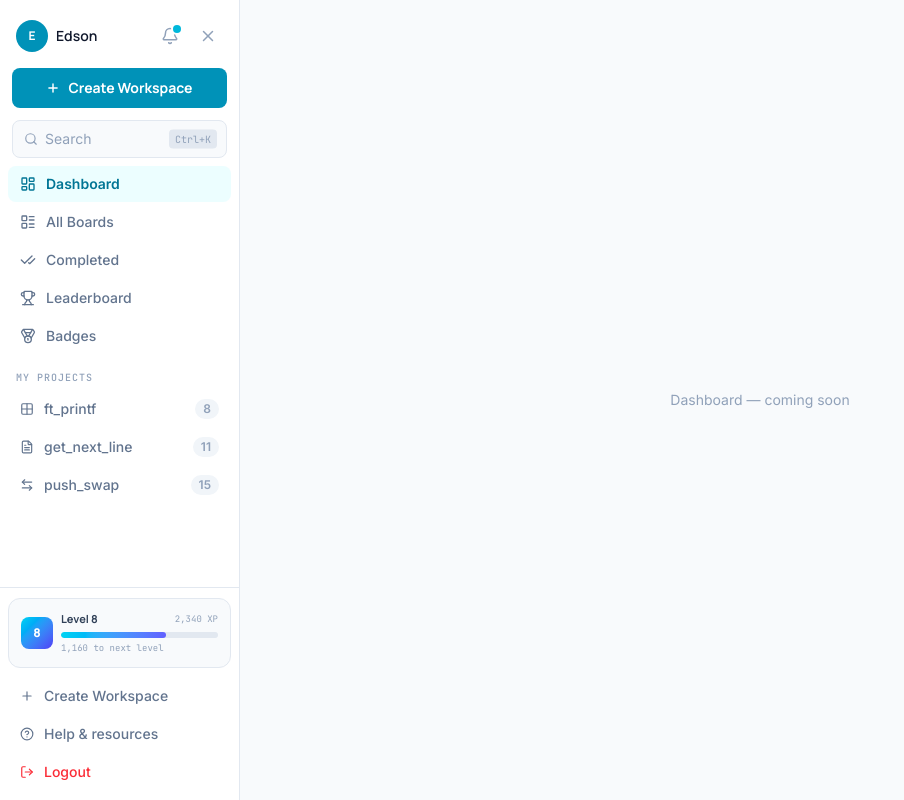
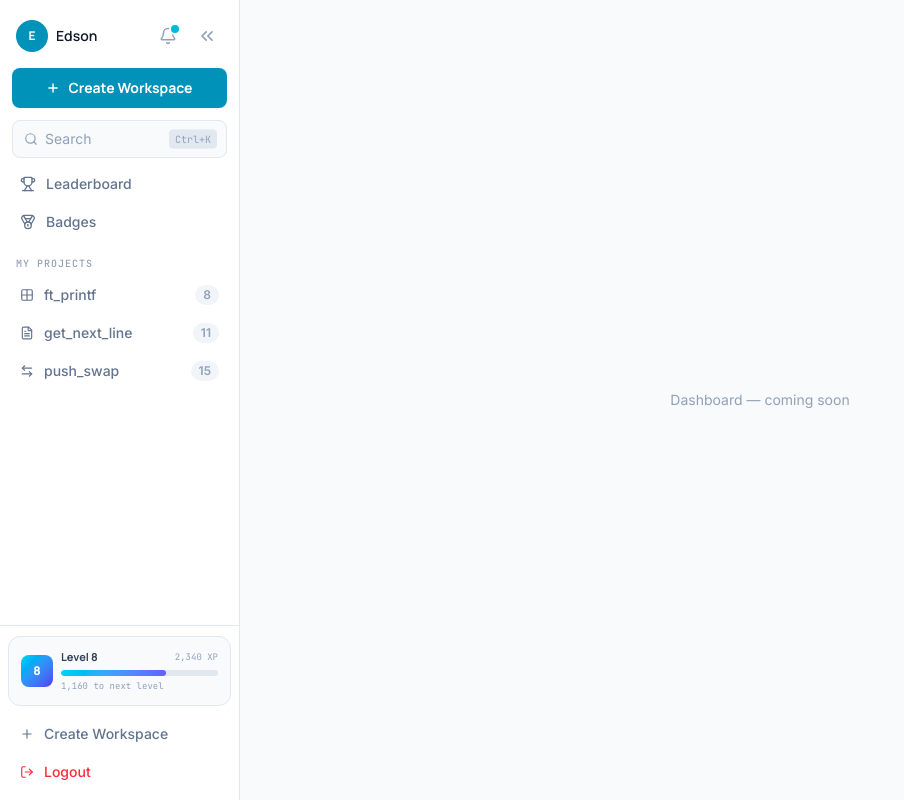
Before and after one commit to DARIONZITA/ft_prodd, a React (Vite) app in the folder frontend/: page /dashboard in a window 1280 px wide. Shown: the whole page, without its empty margins (0-904 px from the left). Built offline with nearby package versions, Linux system fonts and the light colour scheme; sample sign-in values are in the browser's storage.

Commit message:
improve(sidebar): update navigation buttons and replace icons for better usability

```diff
--- a/frontend/src/components/SideBar.tsx
+++ b/frontend/src/components/SideBar.tsx
@@ -1,5 +1,5 @@
 import { useState, useEffect } from 'react'
-import { Menu, X, Plus, Search, LayoutDashboard, LayoutList, CheckCheck, HelpCircle, LogOut, Grid2x2, FileText, ArrowLeftRight, Trophy, Medal } from 'lucide-react'
+import { Menu, Plus, Search, ChevronsLeft, LogOut, Grid2x2, FileText, ArrowLeftRight, Trophy, Medal } from 'lucide-react'
 import NotificationsDropdown from './NotificationsDropdown'
 
 interface Workspace {
@@ -47,9 +47,6 @@ export default function Sidebar({ user, activeView, onNavigate, xpSummary, onLog
   const initials = user.name?.trim()[0]?.toUpperCase() ?? '?'
 
   const navItems = [
-    { id: 'dashboard',  label: 'Dashboard',  Icon: LayoutDashboard },
-    { id: 'all-boards', label: 'All Boards', Icon: LayoutList },
-    { id: 'completed',  label: 'Completed',  Icon: CheckCheck },
     { id: 'leaderboard', label: 'Leaderboard', Icon: Trophy },
     { id: 'badges', label: 'Badges', Icon: Medal },
   ]
@@ -77,12 +74,12 @@ export default function Sidebar({ user, activeView, onNavigate, xpSummary, onLog
         <button
           aria-label="Open sidebar"
           onClick={() => setIsOpen(true)}
-          className="p-1.5 rounded-lg text-slate-400 hover:text-slate-700 hover:bg-slate-100 transition-colors duration-150"
+          className="p-1.5 rounded-lg text-slate-400 hover:text-slate-700 hover:bg-slate-100 transition-colors duration-150 cursor-pointer"
         >
           <Menu size={18} />
         </button>
 
-        <button onClick={() => onNavigate('profile')} aria-label="View profile" className="mt-1">
+        <button onClick={() => onNavigate('profile')} aria-label="View profile" className="mt-1 cursor-pointer">
           <Avatar />
         </button>
 
@@ -93,7 +90,7 @@ export default function Sidebar({ user, activeView, onNavigate, xpSummary, onLog
             <button
               key={id}
               onClick={() => onNavigate(id)}
-              className={`p-2 rounded-lg transition-colors duration-150 ${
+              className={`p-2 rounded-lg transition-colors duration-150 cursor-pointer ${
                 activeView === id ? 'bg-cyan-50 text-cyan-700' : 'text-slate-400 hover:bg-slate-100 hover:text-slate-700'
               }`}
             >
@@ -114,7 +111,7 @@ export default function Sidebar({ user, activeView, onNavigate, xpSummary, onLog
         <button
           onClick={() => onNavigate('profile')}
           aria-label="View profile"
-          className={`flex items-center gap-2 flex-1 min-w-0 text-left rounded-lg transition-colors duration-150 p-1 -ml-1 ${
+          className={`flex items-center gap-2 flex-1 min-w-0 text-left rounded-lg transition-colors duration-150 p-1 -ml-1 cursor-pointer ${
             activeView === 'profile' ? 'bg-cyan-50' : 'hover:bg-slate-100'
           }`}
         >
@@ -129,9 +126,9 @@ export default function Sidebar({ user, activeView, onNavigate, xpSummary, onLog
         <button
           aria-label="Close sidebar"
           onClick={() => setIsOpen(false)}
-          className="p-1.5 rounded-lg text-slate-400 hover:text-slate-700 hover:bg-slate-100 transition-colors duration-150"
+          className="p-1.5 rounded-lg text-slate-400 hover:text-slate-700 hover:bg-slate-100 transition-colors duration-150 cursor-pointer"
         >
-          <X size={18} />
+          <ChevronsLeft size={20} />
         </button>
       </div>
 
@@ -205,7 +202,7 @@ export default function Sidebar({ user, activeView, onNavigate, xpSummary, onLog
                 role="listitem"
                 onClick={() => onNavigate('workspace', ws.id)}
                 title={ws.name}
-                className={`flex items-center gap-2.5 px-3 py-2 rounded-lg font-body text-sm font-medium w-full text-left transition-colors duration-150 ${
+                className={`flex items-center gap-2.5 px-3 py-2 rounded-lg font-body text-sm font-medium w-full text-left transition-colors duration-150 cursor-pointer ${
                   isActive
                     ? 'bg-cyan-50 text-cyan-700 font-semibold'
                     : 'text-slate-500 hover:bg-slate-100 hover:text-slate-800'
@@ -250,18 +247,14 @@ export default function Sidebar({ user, activeView, onNavigate, xpSummary, onLog
 
         <button
           onClick={onCreateWorkspace}
-          className="flex items-center gap-2.5 px-3 py-2 rounded-lg font-body text-sm font-medium text-slate-500 hover:bg-slate-100 hover:text-slate-800 w-full text-left transition-colors duration-150"
+          className="flex items-center gap-2.5 px-3 py-2 rounded-lg font-body text-sm font-medium text-slate-500 hover:bg-slate-100 hover:text-slate-800 w-full text-left transition-colors duration-150 cursor-pointer"
         >
           <Plus size={14} />
           Create Workspace
         </button>
-        <button className="flex items-center gap-2.5 px-3 py-2 rounded-lg font-body text-sm font-medium text-slate-500 hover:bg-slate-100 hover:text-slate-800 w-full text-left transition-colors duration-150">
-          <HelpCircle size={14} />
-          Help &amp; resources
-        </button>
         <button
           onClick={onLogout}
-          className="flex items-center gap-2.5 px-3 py-2 rounded-lg font-body text-sm font-medium text-red-500 hover:bg-red-50 hover:text-red-600 w-full text-left transition-colors duration-150"
+          className="flex items-center gap-2.5 px-3 py-2 rounded-lg font-body text-sm font-medium text-red-500 hover:bg-red-50 hover:text-red-600 w-full text-left transition-colors duration-150 cursor-pointer"
         >
           <LogOut size={14} />
           Logout
```
